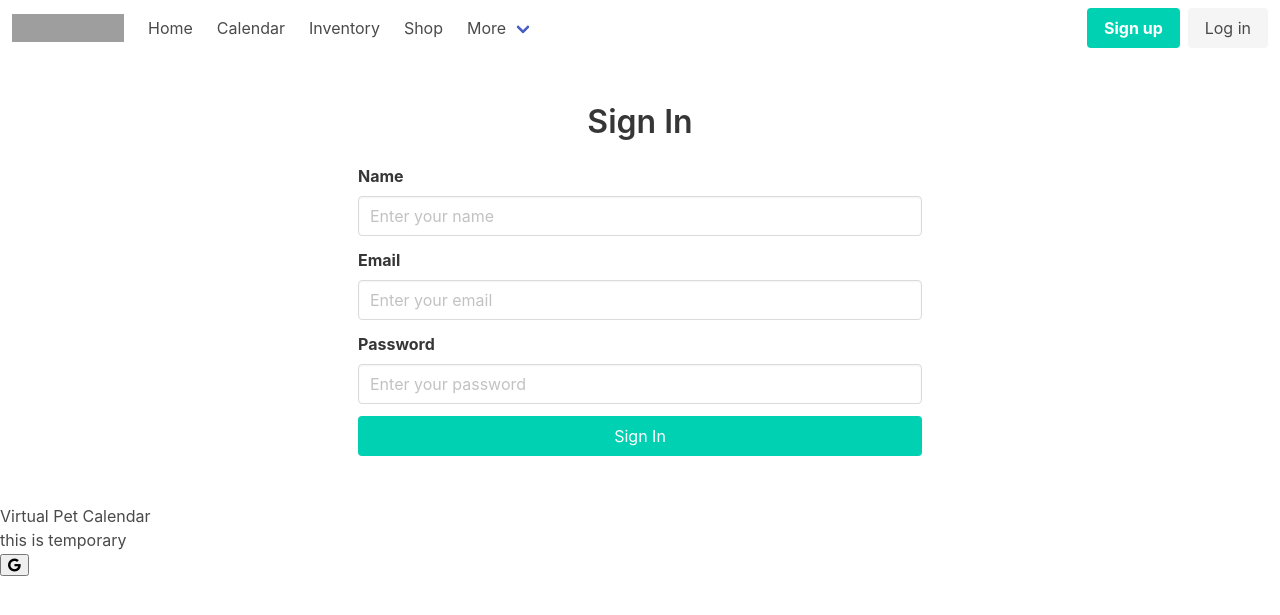
After one commit to AnnaY6210/Virtual-Pet-Calendar, a Flask app: page /signup in a window 1280 px wide. The commit adds this page. Shown: the top 615 px of the page. Run offline with Flask 3, Linux system fonts and the light colour scheme; some libraries are stand-ins or nearby versions; grey boxes are pictures that could not be loaded.

Commit message:
adding login and signup

```diff
--- a/public/app.py
+++ b/public/app.py
@@ -1,4 +1,4 @@
-import os, flask, sys, httplib2, datetime
+import os, flask, sys, httplib2, datetime, pyrebase
 from flask import Flask, request, jsonify, redirect, url_for, render_template, session
 from firebase_admin import credentials, firestore, initialize_app, db
 from oauth2client import client
@@ -11,6 +11,22 @@ app.secret_key = "password"
 # Initialize Firestore DB
 default_app = initialize_app()
 db = firestore.client()
+config = {
+    "apiKey": "AIzaSyAc_veZWFlMCqBp988qL2Qn87oFudB9ylk",
+    "authDomain": "virtual-pet-calendar.firebaseapp.com",
+    "databaseURL": "https://virtual-pet-calendar-default-rtdb.firebaseio.com",
+    "storageBucket": "virtual-pet-calendar.appspot.com",
+}
+
+firebase = pyrebase.initialize_app(config)
+
+db = firebase.database()
+# db.child("users").child("Morty")
+# data = {"name": "Mortimer 'Morty' Smith"}
+# db.child("users").push(data)
+auth = firebase.auth()
+
+person = {"is_logged_in": False, "name": "", "email": "", "uid": ""}
 
 
 @app.route("/")
@@ -28,7 +44,10 @@ def index():
 def oauth2callback():
     flow = client.flow_from_clientsecrets(
         "../client_secrets.json",
-        scope=["https://www.googleapis.com/auth/tasks", "https://www.googleapis.com/auth/calendar"],
+        scope=[
+            "https://www.googleapis.com/auth/tasks",
+            "https://www.googleapis.com/auth/calendar",
+        ],
         redirect_uri=url_for("oauth2callback", _external=True),
     )
     if "code" not in request.args:
@@ -98,30 +117,33 @@ def calendar():
             date = start_datetime.strftime("%D")
 
             # Add event info to proper date
-            if (not dates.get(date)):
+            if not dates.get(date):
                 dates[date] = []
             dates[date].append([event["summary"], start_formatted, end_formatted])
 
     # Tasks
     service = discovery.build("tasks", "v1", http=http_auth)
     results = service.tasklists().list().execute()
-    prev_login = datetime.datetime(2023, 10, 27) # Placeholder Time
+    prev_login = datetime.datetime(2023, 10, 27)  # Placeholder Time
     tasksDates = {}
     tasklists = results.get("items", [])
 
     for item in tasklists:
-        pastTasks = service.tasks().list(
-            tasklist = item['id'],
-            dueMin = prev_login.isoformat() + "Z",
-            dueMax = now,
-            showHidden = True
-            ).execute()
-        todayTasks = service.tasks().list(
-            tasklist = item['id'],
-            dueMin = now,
-            dueMax = now,
-            showHidden = True
-            ).execute()
+        pastTasks = (
+            service.tasks()
+            .list(
+                tasklist=item["id"],
+                dueMin=prev_login.isoformat() + "Z",
+                dueMax=now,
+                showHidden=True,
+            )
+            .execute()
+        )
+        todayTasks = (
+            service.tasks()
+            .list(tasklist=item["id"], dueMin=now, dueMax=now, showHidden=True)
+            .execute()
+        )
 
         tlist = pastTasks.get("items", []) + todayTasks.get("items", [])
         for task in tlist:
@@ -133,7 +155,7 @@ def calendar():
             else:
                 status = "Incomplete"
 
-            if (not tasksDates.get(formattedDate)):
+            if not tasksDates.get(formattedDate):
                 tasksDates[formattedDate] = []
             tasksDates[formattedDate].append([task["title"], status])
     return render_template("calendar.html", dates=dates, tasksDates=tasksDates)
@@ -149,5 +171,81 @@ def shop():
     return render_template("shop.html")
 
 
+@app.route("/login")
+def login():
+    return render_template("login.html")
+
+
+# If someone clicks on login, they are redirected to /result
+@app.route("/result", methods=["POST", "GET"])
+@app.route("/result", methods=["POST", "GET"])
+def result():
+    if request.method == "POST":  # Only if data has been posted
+        result = request.form  # Get the data
+        email = result["email"]
+        password = result["password"]
+        try:
+            # Try signing in the user with the given information
+            user = auth.sign_in_with_email_and_password(email, password)
+            # Insert the user data in the session object
+            session["person"] = {
+                "is_logged_in": True,
+                "email": user["email"],
+                "uid": user["localId"],
+                # Get the name of the user
+                "name": db.child("users").child(user["localId"]).get().val()["name"],
+            }
+            # Redirect to welcome page
+            return redirect(url_for("index"))
+        except:
+            # If there is any error, redirect back to login
+            return redirect(url_for("login"))
+    else:
+        if session.get("person") and session["person"]["is_logged_in"]:
+            return redirect(url_for("index"))
+        else:
+            return redirect(url_for("login"))
+
+
+@app.route("/signup")
+def signup():
+    return render_template("signup.html")
+
+
+@app.route("/register", methods=["POST", "GET"])
+def register():
+    if request.method == "POST":  # Only listen to POST
+        result = request.form  # Get the data submitted
+        email = result["email"]
+        password = result["password"]
+        name = result["name"]
+        try:
+            # Try creating the user account using the provided data
+            auth.create_user_with_email_and_password(email, password)
+            # Login the user
+            user = auth.sign_in_with_email_and_password(email, password)
+            session["person"] = {
+                "is_logged_in": True,
+                "email": user["email"],
+                "uid": user["localId"],
+                # Get the name of the user
+                "name": name,
+            }
+            # Append data to the firebase realtime database
+            data = {"name": name, "email": email}
+            db.child("users").child(person["uid"]).set(data)
+            # Go to welcome page
+            return redirect(url_for("index"))
+        except:
+            # If there is any error, redirect to register
+            return redirect(url_for("register"))
+
+    else:
+        if session.get("person") and session["person"]["is_logged_in"]:
+            return redirect(url_for("index"))
+        else:
+            return redirect(url_for("register"))
+
+
 if __name__ == "__main__":
     app.run()
--- a/public/templates/navbar.html
+++ b/public/templates/navbar.html
@@ -1,4 +1,3 @@
-
 {% block navbar %}
 
 <nav class="navbar" role="navigation" aria-label="main navigation">
@@ -26,10 +25,7 @@
 
   <div id="navbarBasicExample" class="navbar-menu">
     <div class="navbar-start">
-      <a class="navbar-item" href="/"> Home </a>
-
-      <a class="navbar-item"> Documentation </a>
-
+      <a class="navbar-item" href="/calendar"> Home </a>
       <a class="navbar-item" href="/calendar"> Calendar </a>
 
       <a class="navbar-item" href="/inv"> Inventory </a>
@@ -52,10 +48,10 @@
     <div class="navbar-end">
       <div class="navbar-item">
         <div class="buttons">
-          <a class="button is-primary">
+          <a class="button is-primary" href="/signup">
             <strong>Sign up</strong>
           </a>
-          <a class="button is-light"> Log in </a>
+          <a class="button is-light" href="/login"> Log in </a>
         </div>
       </div>
     </div>
--- /dev/null
+++ b/public/templates/signup.html
@@ -0,0 +1,56 @@
+{% extends "index.html" %} {% block content %}
+<section class="section">
+  <div class="container">
+    <div class="columns is-centered">
+      <div class="column is-half">
+        <h1 class="title has-text-centered">Sign In</h1>
+        <form action="/register" method="POST">
+          <div class="field">
+            <label class="label">Name</label>
+            <div class="control">
+              <input
+                class="input"
+                type="text"
+                name="name"
+                placeholder="Enter your name"
+                required
+              />
+            </div>
+          </div>
+          <div class="field">
+            <label class="label">Email</label>
+            <div class="control">
+              <input
+                class="input"
+                type="email"
+                name="email"
+                placeholder="Enter your email"
+                required
+              />
+            </div>
+          </div>
+          <div class="field">
+            <label class="label">Password</label>
+            <div class="control">
+              <input
+                class="input"
+                type="password"
+                name="password"
+                placeholder="Enter your password"
+                required
+              />
+            </div>
+          </div>
+          <div class="field">
+            <div class="control">
+              <button class="button is-primary is-fullwidth" type="submit">
+                Sign In
+              </button>
+            </div>
+          </div>
+        </form>
+      </div>
+    </div>
+  </div>
+</section>
+{% endblock %}
```
Also changed, not shown: public/templates/login.html (added, +42 -0 lines).
